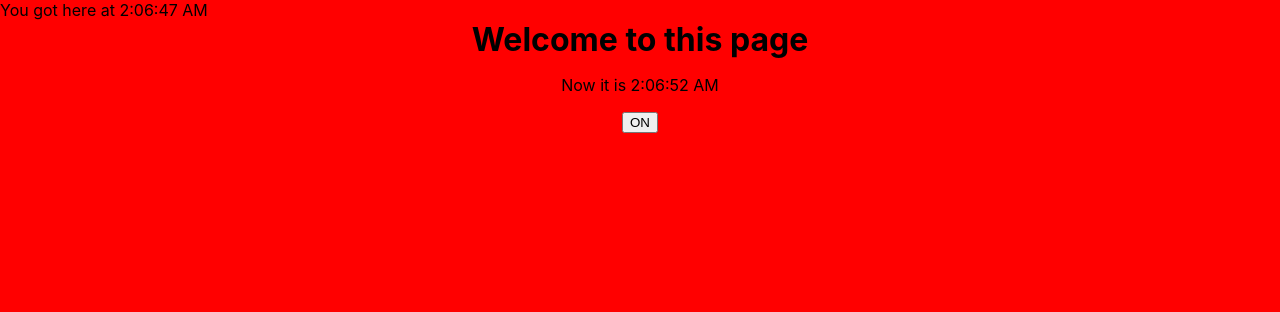
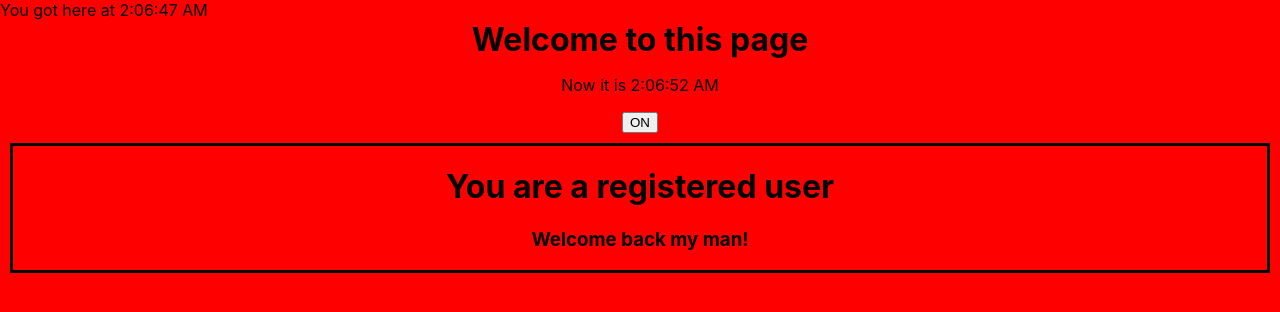
Before and after one commit to MuriloDutra/react-docs, a React (Create React App) app: page / in a window 1280 px wide. Shown: the top 312 px of the page. Built offline with nearby package versions, Linux system fonts and the light colour scheme.

Commit message:
Saving elements in variables

```diff
--- a/src/App.js
+++ b/src/App.js
@@ -3,6 +3,7 @@ import './App.css';
 import Header from './components/Header'
 import Clock from './components/Clock'
 import Toggle from './components/Toggle'
+import Greetings from './components/Greetings'
 
 function App() {
   function pureFunction(value01, value02){
@@ -19,6 +20,7 @@ function App() {
         <Header title="Welcome to this page" />
         <Clock />
         <Toggle />
+        <Greetings isLoggedIn={true}/>
       </div>
     </div>
   );
--- /dev/null
+++ b/src/components/Greetings.js
@@ -0,0 +1,35 @@
+import React from 'react'
+
+class Greetings extends React.Component{
+    constructor(props){
+        super(props)
+        this.state = { message: '' }
+    }
+
+    componentDidMount(){
+        if(this.props.isLoggedIn){
+            this.setState({message: 'Welcome back my man!'})
+        }
+        else{
+            this.setState({message: 'Please sign up.'})
+        }
+    }
+
+    render(){
+        let typeOfUser;
+        if(this.props.isLoggedIn){
+            typeOfUser = <h1>You are a registered user</h1>
+        }else{
+            typeOfUser = <h1>You are a guest user</h1>
+        }
+
+        return (
+            <div style={{border: 'solid', margin: 10}}>
+                {typeOfUser}
+                <h3>{this.state.message}</h3>
+            </div>
+        )
+    }
+}
+
+export default Greetings
```
